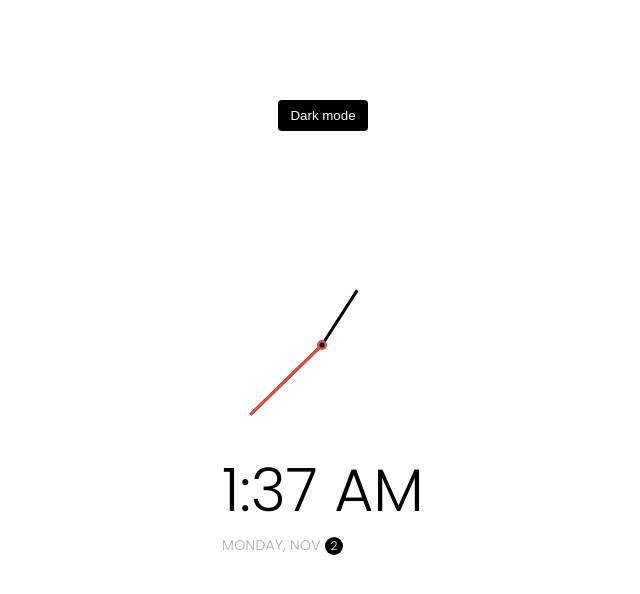
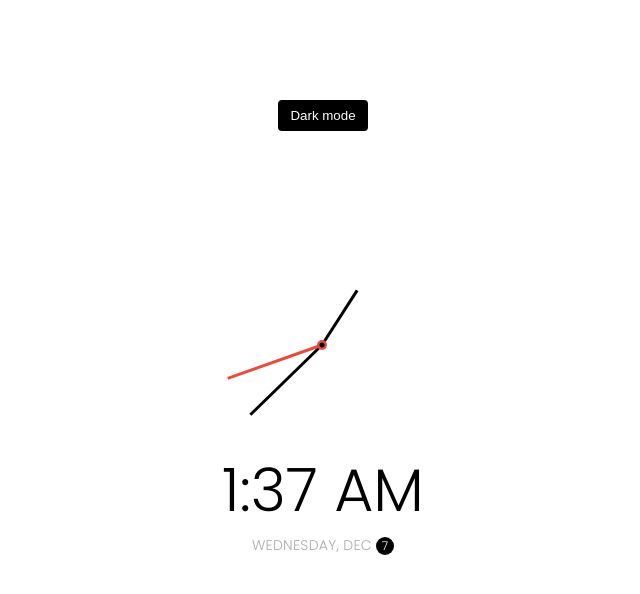
Before and after one commit to mariavmedeiros/theme.clock, a plain HTML site: page index.html in a window 1280 px wide. Shown: the whole page, without its empty margins (317-957 px from the left). Drawn offline with Linux system fonts and the light colour scheme.

Commit message:
finishing the project

```diff
--- a/index.html
+++ b/index.html
@@ -19,8 +19,8 @@
         <div class="needle second"></div>
         <div class="center-point"></div>
       </div>
-      <div class="time">12:00</div>
-      <div class="date">Monday, Nov <span class="circle">2</span></div>
+      <div class="time"></div>
+      <div class="date"></div>
     </div>
     <script src="script.js"></script>
   </body>
--- a/script.js
+++ b/script.js
@@ -5,7 +5,15 @@ const timeEl = document.querySelector(".time");
 const dateEl = document.querySelector(".date");
 const toggle = document.querySelector(".toggle");
 
-const days = ["Sun", "Mon", "Tue", "Wed", "Thu", "Fri", "Sat"];
+const days = [
+  "Sunday",
+  "Monday",
+  "Tuesday",
+  "Wednesday",
+  "Thursday",
+  "Friday",
+  "Saturday",
+];
 const months = [
   "Jan",
   "Feb",
@@ -71,7 +79,7 @@ function setTime() {
     minutes < 10 ? `0${minutes}` : minutes
   } ${ampm}`;
 
-  dateEl = `${days[day]}, ${months[month]} <span class="circle">${date}</span>`;
+  dateEl.innerHTML = `${days[day]}, ${months[month]} <span class="circle">${date}</span>`;
 }
 const scale = (num, in_min, in_max, out_min, out_max) => {
   return ((num - in_min) * (out_max - out_min)) / (in_max - in_min) + out_min;
--- a/style.css
+++ b/style.css
@@ -119,6 +119,7 @@ body {
   font-size: 14px;
   letter-spacing: 0.3px;
   text-transform: uppercase;
+  text-align: center;
 }
 
 .date .circle {
```
